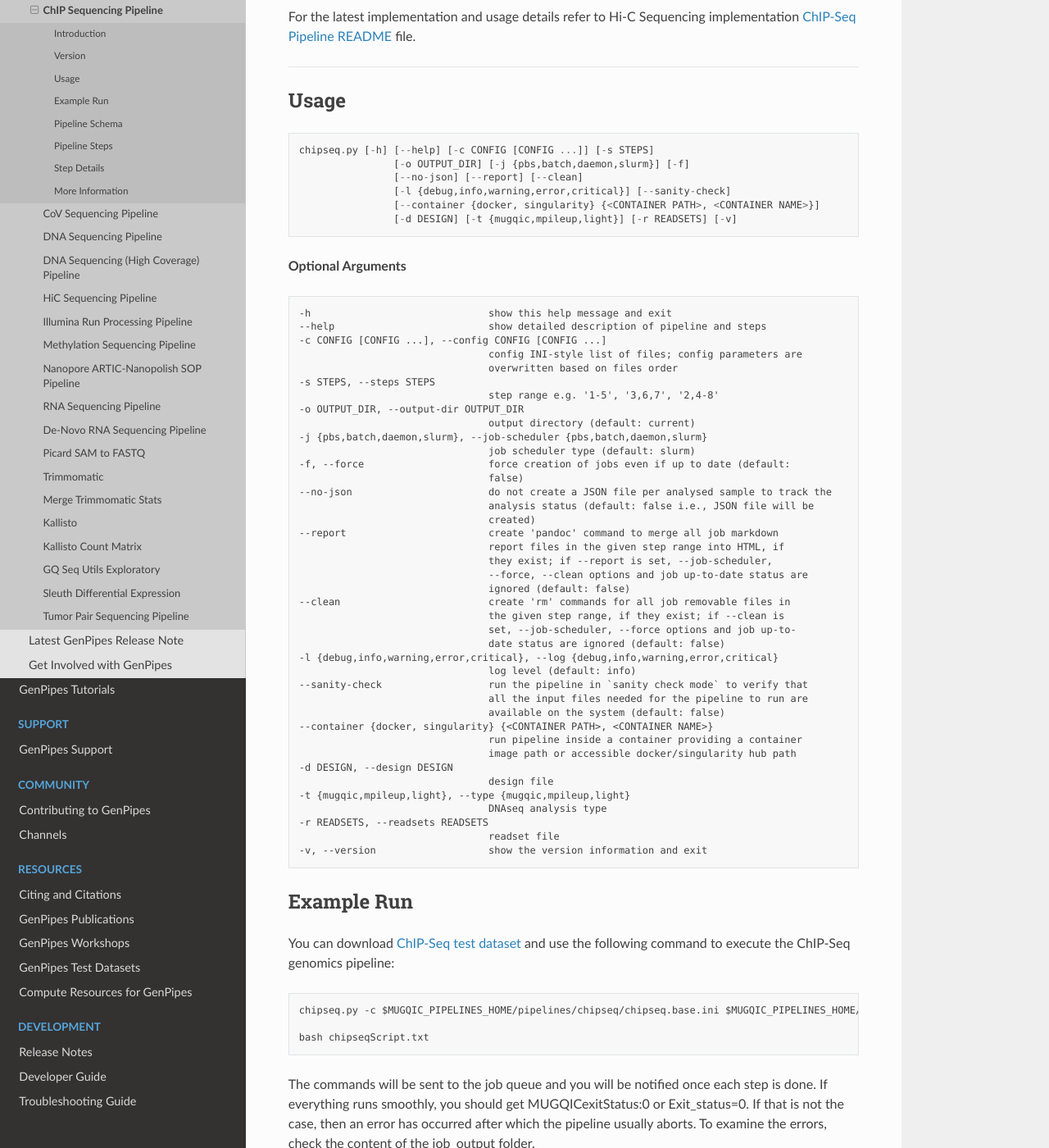
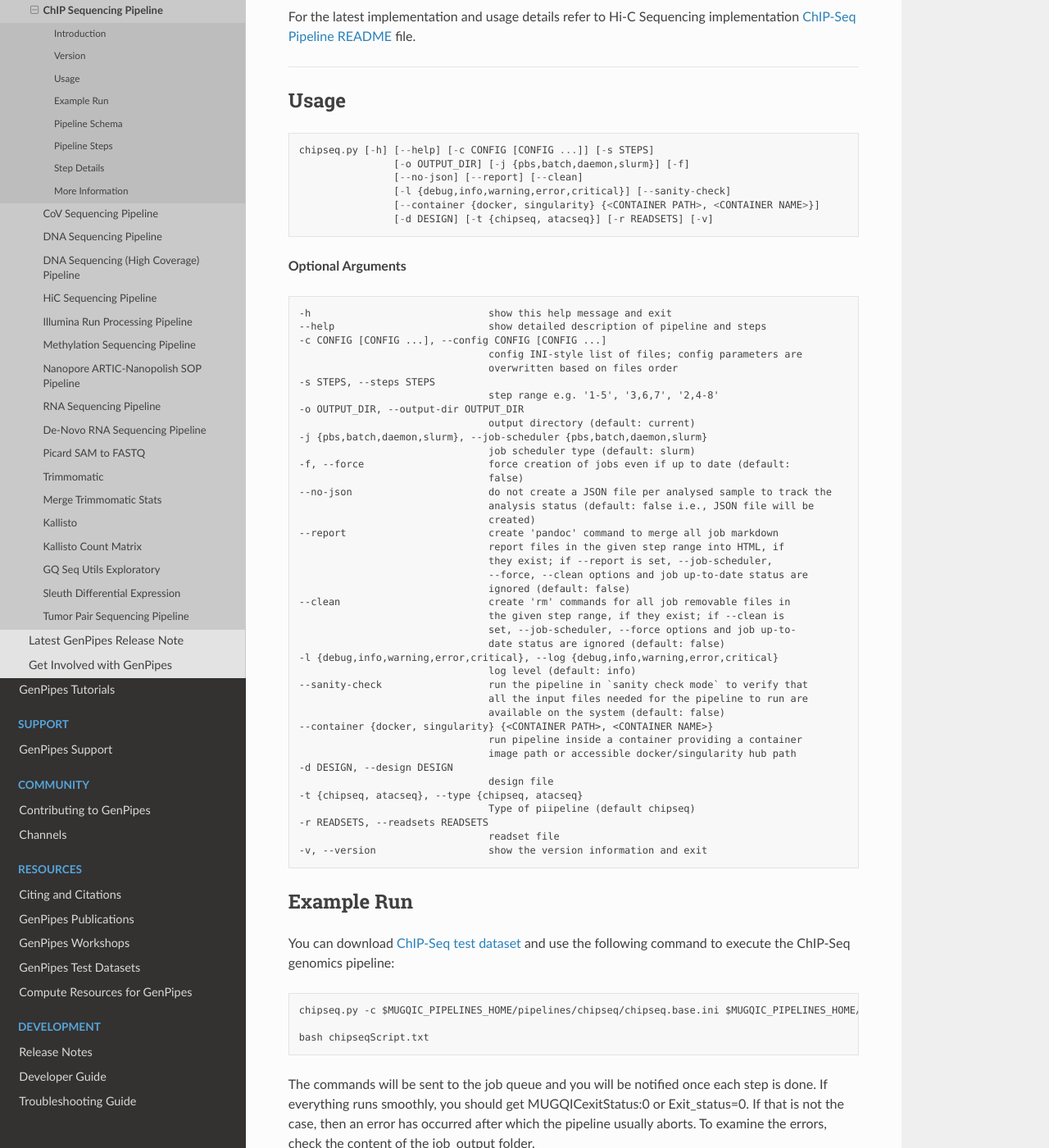
Before and after one commit to c3g/GenPipes_Docs, a Sphinx documentation site: the page built from docs/source/user_guide/pipelines/gp_chipseq.rst, in a window 1280 px wide and 1400 px high, scrolled down 1105 px. Shown: the whole window at 82% size. Built offline with Sphinx 7.4.7 and the Read the Docs theme 2.0.0, drawn with Linux system fonts in a browser that asks for light colours; formulas are drawn with MathJax 3; the version number could not be read and is left out; some of the changed lines change nothing that is shown; some of the changed text lies outside the part shown.

Commit message:
Fixes #117 atacseq type steps added

```diff
--- a/docs/source/user_guide/pipelines/gp_chipseq.rst
+++ b/docs/source/user_guide/pipelines/gp_chipseq.rst
@@ -4,6 +4,9 @@
 
    transposase
    Immunoprecipitation
+   atacseq
+   Transposon
+   nucleosome
 
 ChIP Sequencing Pipeline
 ========================
@@ -42,7 +45,7 @@
                   [--no-json] [--report] [--clean]
                   [-l {debug,info,warning,error,critical}] [--sanity-check]
                   [--container {docker, singularity} {<CONTAINER PATH>, <CONTAINER NAME>}]
-                  [-d DESIGN] [-t {mugqic,mpileup,light}] [-r READSETS] [-v]
+                  [-d DESIGN] [-t {chipseq, atacseq}] [-r READSETS] [-v]
 
 **Optional Arguments**
 
@@ -83,8 +86,8 @@
                                   image path or accessible docker/singularity hub path
   -d DESIGN, --design DESIGN
                                   design file
-  -t {mugqic,mpileup,light}, --type {mugqic,mpileup,light}
-                                  DNAseq analysis type
+  -t {chipseq, atacseq}, --type {chipseq, atacseq}
+                                  Type of piipeline (default chipseq)
   -r READSETS, --readsets READSETS
                                   readset file
   -v, --version                   show the version information and exit
@@ -123,49 +126,49 @@
 
 The table below shows various steps that constitute the ChIP sequencing pipeline:
 
-+----+---------------------------+
-|    | ChIP Sequencing Steps     |
-+====+===========================+
-| 1. | |picard_sam_to_fastq|     |
-+----+---------------------------+
-| 2. | |trimmomatic|             |
-+----+---------------------------+
-| 3. | |merge_trimmomatic_stats| |
-+----+---------------------------+
-| 4. | |bwa_mem_picard_sort_sam| |
-+----+---------------------------+
-| 5. | |samtools_view_filter|    |
-+----+---------------------------+
-| 6. | |picard_merge_sam_files|  |
-+----+---------------------------+
-| 7. | |picard_mark_duplicates|  |
-+----+---------------------------+
-| 8. | |metrics|                 |
-+----+---------------------------+
-| 9. | |homer_make_tag_directory||
-+----+---------------------------+
-| 10.| |qc_metrics|              |
-+----+---------------------------+
-| 11.| |homer_make_ucsc_file|    |
-+----+---------------------------+
-| 12.| |macs2_callpeak|          |
-+----+---------------------------+
-| 13.| |homer_annotate_peaks|    |
-+----+---------------------------+
-| 14.| |homer_find_motifs_genome||
-+----+---------------------------+
-| 15.| |annotation_graphs|       |
-+----+---------------------------+
-| 16.| |ihec_preprocess_files|   |
-+----+---------------------------+
-| 17.| |run_spp|                 |
-+----+---------------------------+
-| 18.| |ihec_metrics|            |
-+----+---------------------------+
-| 19.| |multiqc_report|          |
-+----+---------------------------+
-| 20.| |cram_output|             |
-+----+---------------------------+
++----+---------------------------+--------------------------------------+
+|    | ChIP Sequencing Steps     |    ChIP Sequencing (atacseq)         |
++====+===========================+======================================+
+| 1. | |picard_sam_to_fastq|     | |picard_sam_to_fastq|                |
++----+---------------------------+--------------------------------------+
+| 2. | |trimmomatic|             | |trimmomatic|                        |
++----+---------------------------+--------------------------------------+
+| 3. | |merge_trimmomatic_stats| | |merge_trimmomatic_stats|            |
++----+---------------------------+--------------------------------------+
+| 4. | |bwa_mem_picard_sort_sam| | |bwa_mem_picard_sort_sam|            |
++----+---------------------------+--------------------------------------+
+| 5. | |samtools_view_filter|    | |samtools_view_filter|               |
++----+---------------------------+--------------------------------------+
+| 6. | |picard_merge_sam_files|  | |picard_merge_sam_files|             |
++----+---------------------------+--------------------------------------+
+| 7. | |picard_mark_duplicates|  | |picard_mark_duplicates|             |
++----+---------------------------+--------------------------------------+
+| 8. | |metrics|                 | |metrics|                            |
++----+---------------------------+--------------------------------------+
+| 9. | |homer_make_tag_directory|| |homer_make_tag_directory|           |
++----+---------------------------+--------------------------------------+
+| 10.| |qc_metrics|              | |qc_metrics|                         |
++----+---------------------------+--------------------------------------+
+| 11.| |homer_make_ucsc_file|    | |homer_make_ucsc_file|               |
++----+---------------------------+--------------------------------------+
+| 12.| |macs2_callpeak|          | |macs2_atacseq_callpeak|             |
++----+---------------------------+--------------------------------------+
+| 13.| |homer_annotate_peaks|    | |homer_annotate_peaks|               |
++----+---------------------------+--------------------------------------+
+| 14.| |homer_find_motifs_genome|| |homer_find_motifs_genome|           |
++----+---------------------------+--------------------------------------+
+| 15.| |annotation_graphs|       | |annotation_graphs|                  |
++----+---------------------------+--------------------------------------+
+| 16.| |ihec_preprocess_files|   | |ihec_preprocess_files|              |
++----+---------------------------+--------------------------------------+
+| 17.| |run_spp|                 | |run_spp|                            |
++----+---------------------------+--------------------------------------+
+| 18.| |ihec_metrics|            | |ihec_metrics|                       |
++----+---------------------------+--------------------------------------+
+| 19.| |multiqc_report|          | |multiqc_report|                     |
++----+---------------------------+--------------------------------------+
+| 20.| |cram_output|             | |cram_output|                        |
++----+---------------------------+--------------------------------------+
 
 ----
 
@@ -183,6 +186,8 @@
 * `ChIP-Seq Technology and Workflow <https://www.sciencedirect.com/science/article/pii/S1046202320300591>`_.
 
 * `Schematic representation of major methods to detect functional elements in DNA <https://journals.plos.org/plosbiology/article/figure?id=10.1371/journal.pbio.1001046.g001>`_.
+
+* `ChIP Sequencing and ATAC Sequencing <https://bioinformatics-core-shared-training.github.io/cruk-autumn-school-2017/ChIP/Materials/Lectures/Lecture4_Introduction%20to%20ChIP-seq%20and%20ATAC-seq_SS.pdf>`_
 
 .. figure:: /img/pipelines/ChIP-Seq-hl-diag.png
    :align: center
@@ -204,6 +209,7 @@
 .. |qc_metrics| replace:: `QC Metrics`_
 .. |homer_make_ucsc_file| replace:: `Homer Make UCSC file`_
 .. |macs2_callpeak| replace:: `MACS2 call peak`_
+.. |macs2_atacseq_callpeak| replace:: `MACS2 ATAC-seq call peak`_
 .. |homer_annotate_peaks| replace:: `Homer annotate peaks`_
 .. |homer_find_motifs_genome| replace:: `Homer find motifs genome`_
 .. |annotation_graphs| replace:: `Annotation Graphs`_
--- a/docs/source/user_guide/pipelines/steps_chipseq.inc
+++ b/docs/source/user_guide/pipelines/steps_chipseq.inc
@@ -99,7 +99,15 @@
 
 **MACS2 call peak**
 
-Peaks are called using the `MACS2 <https://www.biorxiv.org/content/10.1101/496521v1>`_ software. Different calling strategies are used for narrow and broad peaks.  The mfold parameter used in the model building step is estimated from a peak enrichment diagnosis run.  The estimated mfold lower bound is 10 and the estimated upper bound can vary between 15 and 100.
+Peaks are called using the `MACS2`_ software. Different calling strategies are used for narrow and broad peaks.  The mfold parameter used in the model building step is estimated from a peak enrichment diagnosis run.  The estimated mfold lower bound is 10 and the estimated upper bound can vary between 15 and 100.
+
+The default mfold parameter of MACS2 is [10,30].
+
+.. _MACS2 ATAC-seq call peak:
+
+**MACS2 ATAC-seq call peak**
+
+Assay for Transposon Accessible Chromatin (ATAC-seq) analysis enables measurement of chromatin structure modifications (nucleosome free regions) on gene regulation. This step involves calling peaks using the `MACS2`_ software. Different calling strategies are used for narrow and broad peaks. The mfold parameter used in the model building step is estimated from a peak enrichment diagnosis run. The estimated mfold lower bound is 10 and the estimated upper bound can vary between 15 and 100.
 
 The default mfold parameter of MACS2 is [10,30].
 
@@ -150,3 +158,4 @@
 
 .. _Samtools: http://www.htslib.org/
 .. _Picard: http://broadinstitute.github.io/picard/
+.. _MACS2: https://www.biorxiv.org/content/10.1101/496521v1
```
